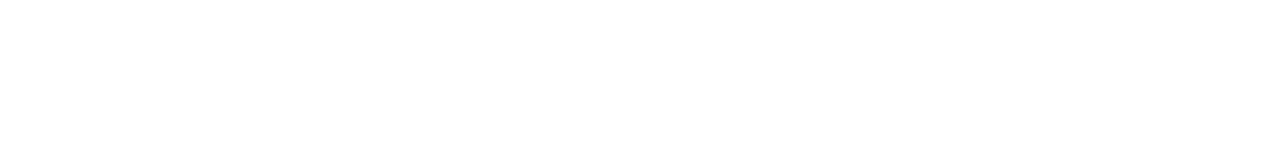
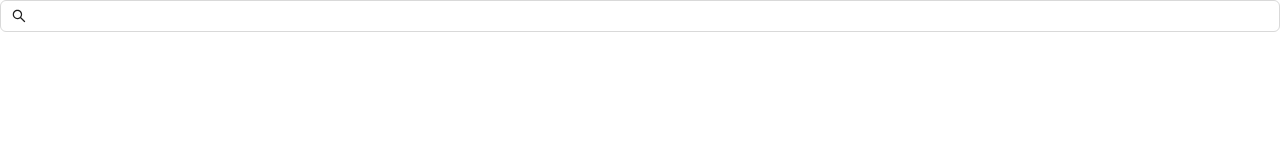
Before and after one commit to KamranAtta/wisepicks, a React (Create React App) app: page /test in a window 1280 px wide. Before the commit this address had no page. Shown: the top 160 px of the page. Built offline with nearby package versions, Linux system fonts and the light colour scheme.

Commit message:
fix search bar

```diff
--- a/src/Routes.tsx
+++ b/src/Routes.tsx
@@ -2,12 +2,14 @@
 import { Routes, Route } from 'react-router-dom';
 
 import Home from './views/home';
+import SearchBar from './components/common/Search';
 
 const Router = () => {
   return (
     <Fragment>
       <Routes>
         <Route path='/' element={<Home />} />
+        <Route path='/test' element={<SearchBar />} />
       </Routes>
     </Fragment>
   );
--- /dev/null
+++ b/src/components/common/Search/index.tsx
@@ -0,0 +1,30 @@
+import Search from 'antd/es/transfer/search';
+import { TransferSearchProps } from './Search.interface';
+
+const SearchBar = ({
+  value,
+  disabled,
+  onChange,
+  placeholder,
+  handleClear,
+}: TransferSearchProps) => {
+  return (
+    <Search
+      value={value}
+      disabled={disabled}
+      onChange={onChange}
+      placeholder={placeholder}
+      handleClear={handleClear}
+    />
+  );
+};
+
+SearchBar.defaultProps = {
+  value: '',
+  disabled: false,
+  onchange: () => null,
+  placeholder: '',
+  handleClear: () => null,
+};
+
+export default SearchBar;
```
Also changed, not shown: src/components/common/Search/Search.interface.ts (added, +8 -0 lines).
